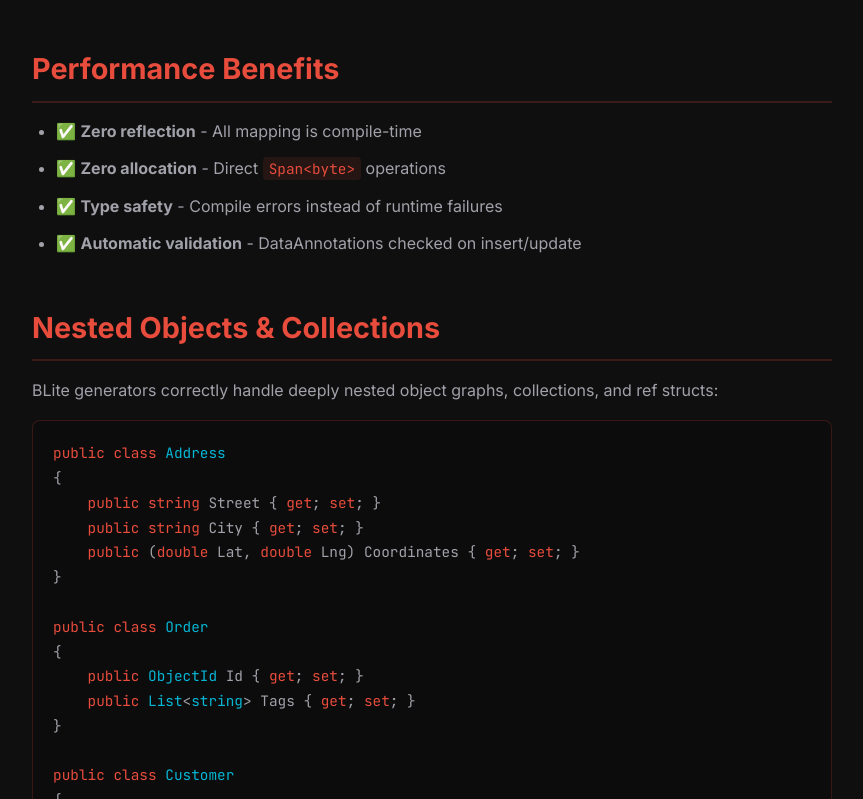
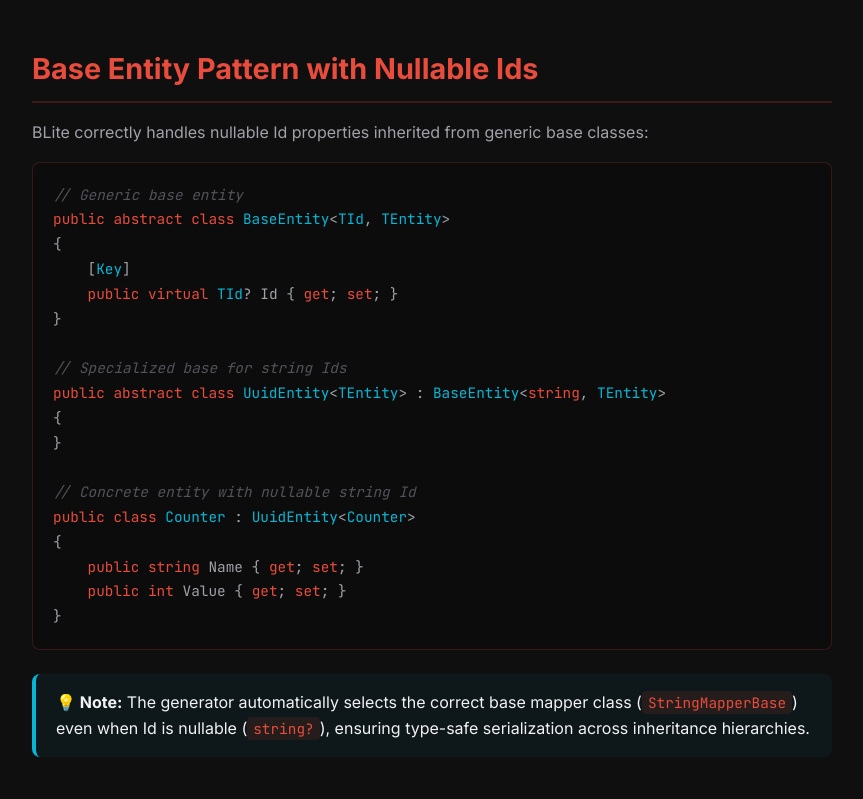
Before and after one commit to EntglDb/BLite, a Vue app in the folder website/: page /docs/generators in a window 1280 px wide. Shown: the part 3041-3840 px from the top of the page, without its empty margins (272-1135 px from the left). Built offline with nearby package versions, Linux system fonts and the light colour scheme; the HTML template or start-up script is replaced by a standard one.

Commit message:
docs(website): add section for nullable Id base entity pattern

```diff
--- a/website/src/views/docs/Generators.vue
+++ b/website/src/views/docs/Generators.vue
@@ -99,6 +99,32 @@
     </section>
 
     <section>
+      <h2>Base Entity Pattern with Nullable Ids</h2>
+      <p>BLite correctly handles nullable Id properties inherited from generic base classes:</p>
+      <pre><code><span class="comment">// Generic base entity</span>
+<span class="keyword">public abstract class</span> <span class="type">BaseEntity</span>&lt;<span class="type">TId</span>, <span class="type">TEntity</span>&gt;
+{
+    [<span class="type">Key</span>]
+    <span class="keyword">public virtual</span> <span class="type">TId</span>? Id { <span class="keyword">get</span>; <span class="keyword">set</span>; }
+}
+
+<span class="comment">// Specialized base for string Ids</span>
+<span class="keyword">public abstract class</span> <span class="type">UuidEntity</span>&lt;<span class="type">TEntity</span>&gt; : <span class="type">BaseEntity</span>&lt;<span class="keyword">string</span>, <span class="type">TEntity</span>&gt;
+{
+}
+
+<span class="comment">// Concrete entity with nullable string Id</span>
+<span class="keyword">public class</span> <span class="type">Counter</span> : <span class="type">UuidEntity</span>&lt;<span class="type">Counter</span>&gt;
+{
+    <span class="keyword">public string</span> Name { <span class="keyword">get</span>; <span class="keyword">set</span>; }
+    <span class="keyword">public int</span> Value { <span class="keyword">get</span>; <span class="keyword">set</span>; }
+}</code></pre>
+      <div class="info-box">
+        <strong>💡 Note:</strong> The generator automatically selects the correct base mapper class (<code>StringMapperBase</code>) even when Id is nullable (<code>string?</code>), ensuring type-safe serialization across inheritance hierarchies.
+      </div>
+    </section>
+
+    <section>
       <h2>Performance Benefits</h2>
       <ul>
         <li>✅ <strong>Zero reflection</strong> - All mapping is compile-time</li>
@@ -144,6 +170,7 @@
       <div class="info-box success">
         <strong>✨ Recent Improvements (v1.2.1):</strong>
         <ul>
+          <li>✅ Nullable string Id properties inherited from base classes (<code>BaseEntity&lt;string, T&gt;</code>)</li>
           <li>✅ Property inheritance from base classes</li>
           <li>✅ Private and init-only setters via Expression Trees</li>
           <li>✅ Advanced collection types (IEnumerable&lt;T&gt;, ICollection&lt;T&gt;, HashSet&lt;T&gt;)</li>
```
